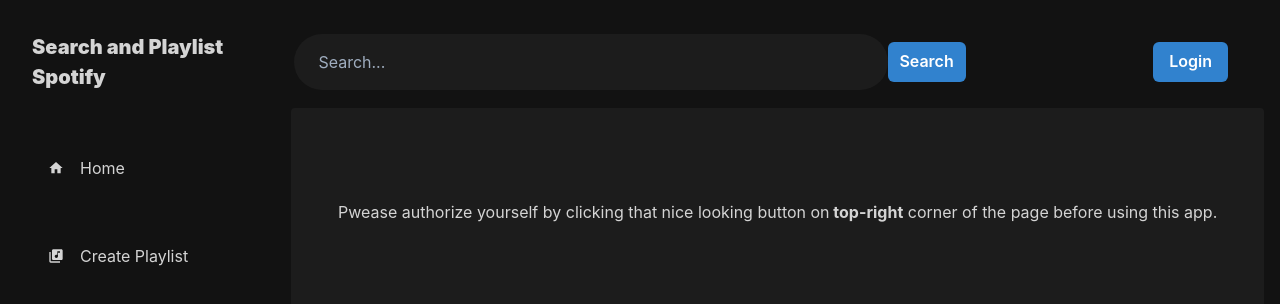
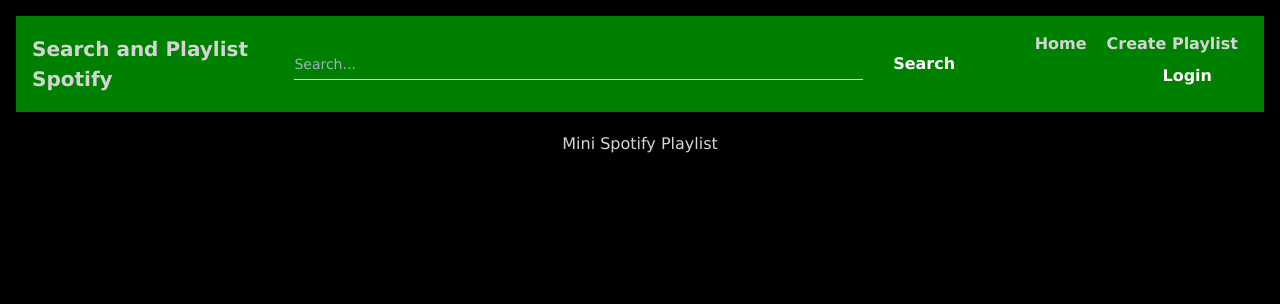
Before and after one commit to azkawidyanto/generasi-gigih-homework, a React (Create React App) app in the folder homework3/: page / in a window 1280 px wide. Shown: the top 304 px of the page. Built offline with nearby package versions, Linux system fonts and the light colour scheme.

Commit message:
fixiing navbar

```diff
--- a/homework3/package.json
+++ b/homework3/package.json
@@ -4,6 +4,7 @@
   "private": true,
   "dependencies": {
     "@chakra-ui/button": "^1.4.1",
+    "@chakra-ui/input": "^1.2.9",
     "@chakra-ui/react": "^1.6.5",
     "@emotion/react": "11",
     "@emotion/styled": "11",
--- a/homework3/src/App.css
+++ b/homework3/src/App.css
@@ -1,12 +1,13 @@
 .App {
+  font-family:'Lucida Sans', 'Lucida Sans Regular', 'Lucida Grande', 'Lucida Sans Unicode', Geneva, Verdana, sans-serif;
   padding: 1rem;
   min-height: 100vh;
-  background-color: var(--dark-background-color);
+  background-color: black;
   color: var(--dark-text-color);
 }
 
 .App > main {
   display: grid;
-  grid-template-columns: 1fr 4fr;
+  grid-template-columns: 1fr;
   gap: 2rem;
 }
--- a/homework3/src/App.js
+++ b/homework3/src/App.js
@@ -2,7 +2,7 @@ import './App.css'
 import Homepage from './pages/Homepage'
 import CreatePlaylist from './pages/CreatePlaylist'
 import Navbar from './components/Navbar'
-import Sidebar from './components/Sidebar'
+
 import { BrowserRouter, Switch, Route, Redirect } from 'react-router-dom'
 import { useSelector } from 'react-redux'
 
@@ -13,7 +13,6 @@ function App() {
       <BrowserRouter>
         <Navbar />
         <main>
-        <Sidebar />
           <Switch>
             <Route path='/create-playlist' >
               { isAuthenticated ? <CreatePlaylist /> : <Redirect to='/' />}
--- a/homework3/src/components/Link/index.js
+++ /dev/null
@@ -1,14 +0,0 @@
-import style from './style.module.css'
-
-export default function Link({ to: url, isExternal = false, children }) {
-  return (
-    <a
-      className={style.link}
-      href={url}
-      target={isExternal ? "_blank" : undefined}
-      rel="noreferrer"
-    >
-      {children}
-    </a>
-  );
-}
--- a/homework3/src/components/Link/style.module.css
+++ /dev/null
@@ -1,10 +0,0 @@
-.link {
-    color: var(--dark-text-color);
-    text-decoration: none;
-    cursor: pointer;
-    transition: all 100ms ease-out;
-}
-
-.link:hover {
-    opacity: .6;
-}
--- a/homework3/src/components/Navbar/index.js
+++ b/homework3/src/components/Navbar/index.js
@@ -1,5 +1,5 @@
 import { useState } from 'react'
-import Link from '../Link'
+import { Link } from 'react-router-dom'
 import { Button} from "@chakra-ui/button";
 import style from './style.module.css'
 // import { FaSpotify } from 'react-icons/fa'
@@ -7,6 +7,7 @@ import style from './style.module.css'
 import { authorize, getTracks } from '../../libs/spotifyAPI'
 import { useSelector, useDispatch } from 'react-redux'
 import { setTracks } from '../../store/playlist'
+import { Input } from "@chakra-ui/react"
 
 const Navbar = () => {
   const [query, setQuery] = useState('')
@@ -30,22 +31,33 @@ const Navbar = () => {
         <Link to='/' >Search and Playlist Spotify</Link>
       </div>
       <form className={style.search} onSubmit={handleSubmit}>
-        <input
-          type="text"
-          name="query"
-          placeholder="Search..."
-          onChange={e => setQuery(e.target.value)}
-          value={query}
+      <Input
+      size="sm"
+       variant="flushed"
+       type="text"
+       name="query"
+       placeholder="Search..."
+       onChange={e => setQuery(e.target.value)}
+       value={query}
         />
-        <Button onClick={handleSubmit} colorScheme="blue" variant="solid" mr="5" >
+
+        <Button onClick={handleSubmit} colorScheme="black" variant="solid" ml="5" mr="5" >
           Search
         </Button>
       </form>
       <div className={style.user}>
+          <Link className={style.menu} to="/">
+              Home
+          </Link>
+          <Link className={style.menu} to="/create-playlist">
+              Create Playlist
+          </Link>
+
+
         {isAuthenticated ? (
           <span>Hello <strong>{user.display_name}</strong></span>
         ) : (
-          <Button onClick={authorize}colorScheme="blue" variant="solid" mr="5">
+          <Button onClick={authorize}colorScheme="black" variant="solid" ml="10" mr="5">
             Login
           </Button>
         )}
--- a/homework3/src/components/Navbar/style.module.css
+++ b/homework3/src/components/Navbar/style.module.css
@@ -4,6 +4,7 @@
     column-gap: 2rem;
     padding: 1rem;
     align-items: center;
+    background-color: green;
 }
 
 .logo {
@@ -17,19 +18,11 @@
     text-align: center
 }
 
-.search input {
-    outline: none;
-    background: none;
-    border: none;
-    padding: 1em 1.5em;
-    font-size: 1rem;
-}
-
-.search input[type=text] {
-    width: 100%;
-    border-radius: 9999px;
-    background-color: var(--dark-foreground-color);
-    color: var(--dark-text-color);
+.menu{
+    margin-left: 10px;
+    margin-right: 10px;
+    font-weight: 700;
+    font-color:white;
 }
 
 .user {
--- a/homework3/src/components/Sidebar/index.js
+++ /dev/null
@@ -1,24 +0,0 @@
-import { Link } from 'react-router-dom'
-import { MdHome, MdLibraryMusic } from 'react-icons/md'
-import style from "./style.module.css"
-
-const Sidebar = () => {
-  return (
-    <div className={style.sidebar}>
-      <ul className={style.menu}>
-        <Link to="/">
-          <li className={style.item}>
-            <MdHome /> Home
-          </li>
-        </Link>
-        <Link to="/create-playlist">
-          <li className={style.item}>
-            <MdLibraryMusic /> Create Playlist
-          </li>
-        </Link>
-      </ul>
-    </div>
-  )
-}
-
-export default Sidebar
--- a/homework3/src/components/Sidebar/style.module.css
+++ /dev/null
@@ -1,27 +0,0 @@
-.menu {
-    list-style: none;
-    margin: 0;
-    padding: 1rem;
-    transition: all 150ms ease-out;
-    cursor: pointer;
-    display: flex;
-    flex-direction:column;
-}
-
-.item {
-    display: flex;
-    flex-direction:row;
-    place-items: center;
-    border-radius: 4px;
-    color: var(--dark-text-color);
-    margin: 1rem 0;
-    padding: 1rem;
-}
-
-.item:hover {
-    background-color: var(--dark-foreground-color);
-}
-
-.item > svg {
-    margin-right: 1rem;
-}
--- a/homework3/src/components/Track/track.tsx
+++ b/homework3/src/components/Track/track.tsx
@@ -1,4 +1,4 @@
-import Link from '../Link'
+import { Link } from 'react-router-dom'
 import { Button} from "@chakra-ui/button";
 import style from './style.module.css'
 import { useSelector, useDispatch } from 'react-redux'
@@ -32,7 +32,6 @@ const Track = ({ track }) => {
   const image = track.album.images.find(image => image.width === 64)
 
   return (
-    // <div className={style.wrapper}>
     <Box borderWidth="5px" borderRadius="md" ml="5" className={style.wrapper}>
       <img className={style.image} src={image.url} alt={track.name} />
       <span className={style.info}>
@@ -45,8 +44,6 @@ const Track = ({ track }) => {
         </Button>
       </span>
     </Box>
-
-    // </div>
   )
 }
 
--- a/homework3/src/pages/Homepage.js
+++ b/homework3/src/pages/Homepage.js
@@ -9,14 +9,14 @@ const Homepage = () => {
     <div
       style={{
         display: 'grid',
+        marginTop:"20px",
         placeItems: 'center',
-        backgroundColor: 'var(--dark-foreground-color)',
-        borderRadius: 4
+        backgroundColor: 'black',
+        borderRadius: 10
       }}
     >
       <p>
-        Pwease authorize yourself by clicking that nice looking button on
-        <strong> top-right</strong> corner of the page before using this app.
+        Mini Spotify Playlist
       </p>
     </div>
   )
```
Also changed, not shown: 2 other files (tests, documents, lock files or other folders).
